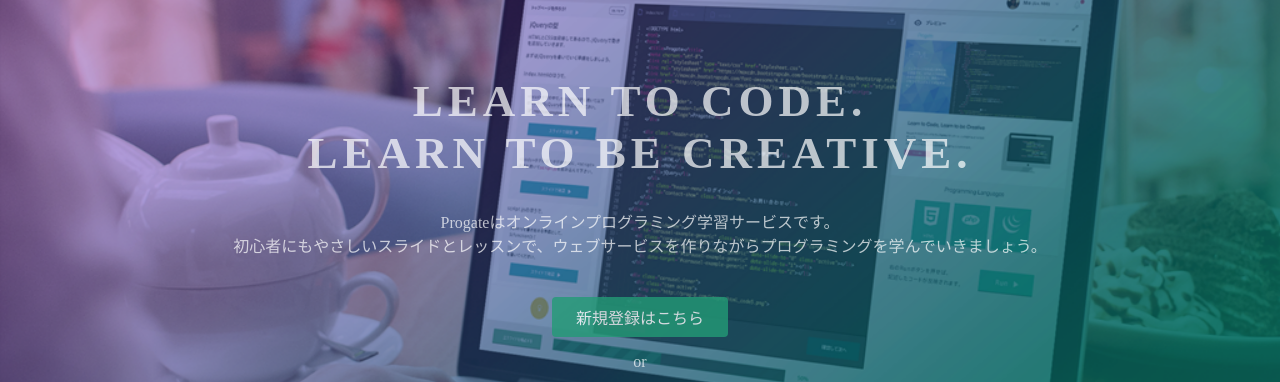
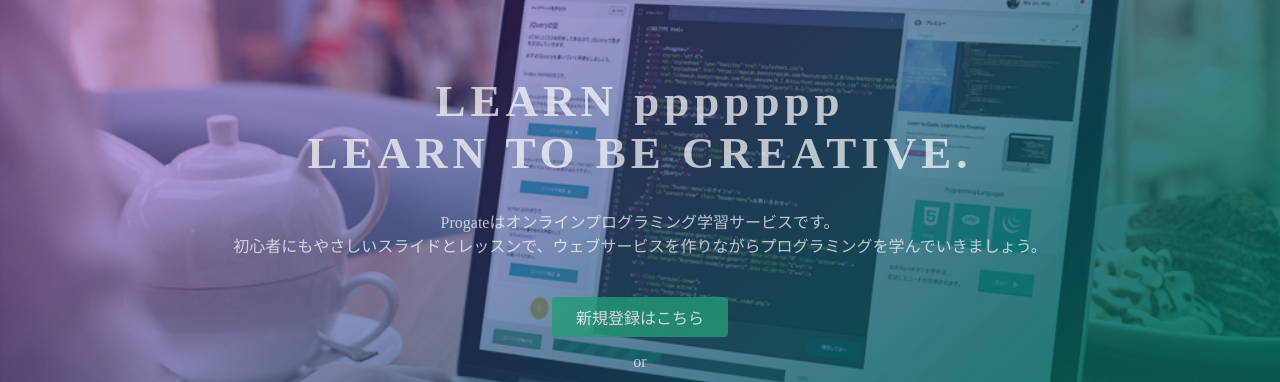
Before and after one commit to mkmk-1032/mkmk-1032.github.io, a plain HTML site: page index.html in a window 1280 px wide. Shown: the part 135-517 px from the top of the page. Drawn offline with Linux system fonts and the light colour scheme.

Commit message:
Update index.html

```diff
--- a/index.html
+++ b/index.html
@@ -23,7 +23,7 @@
   </header>
   <div class="top-wrapper">
     <div class="container">
-      <h1>LEARN TO CODE.<br>LEARN TO BE CREATIVE.</h1>
+      <h1>LEARN ppppppp<br>LEARN TO BE CREATIVE.</h1>
       <p>Progateはオンラインプログラミング学習サービスです。<br>初心者にもやさしいスライドとレッスンで、ウェブサービスを作りながらプログラミングを学んでいきましょう。</p>
       <div class="btn-wrapper">
         <a href="#" class="btn signup">新規登録はこちら</a>
```
